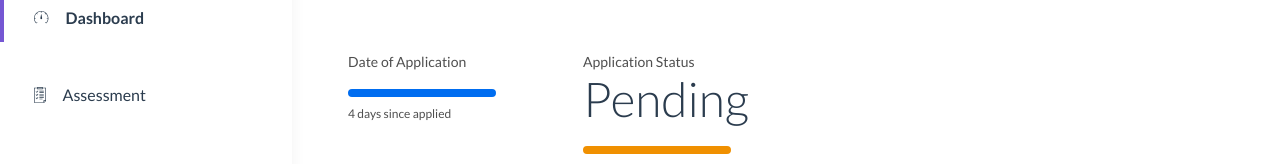
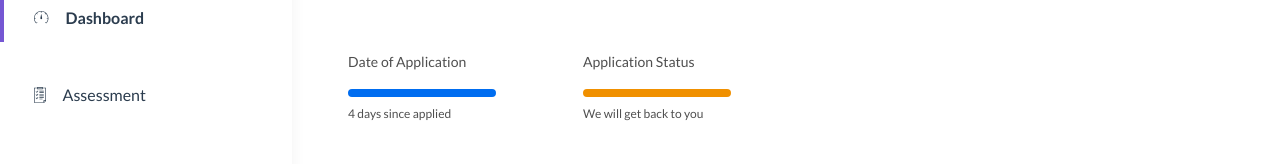
Before and after one commit to DannStormy/enyata-academy-project, a Vue app: page /dashboard in a window 1280 px wide. Shown: the part 200-364 px from the top of the page. Built offline with nearby package versions, Linux system fonts and the light colour scheme; no server answers; sample sign-in values are in the browser's storage.

Commit message:
fixed date applied

```diff
--- a/src/views/user_views/Dashboard.vue
+++ b/src/views/user_views/Dashboard.vue
@@ -11,14 +11,14 @@
         <div class="dofapplication">
           <p class="titles">Date of Application</p>
           <p class="data">
-            <!-- {{ profile.date.split("T")[0].replaceAll("-", ".") }} -->
+            {{ profile?.date?.split("T")[0]?.replaceAll("-", ".") }}
           </p>
           <hr />
           <p class="comments">4 days since applied</p>
         </div>
         <div class="status">
           <p class="titles">Application Status</p>
-          <p class="data">Pending</p>
+          <p v-if="profile.applied" class="data">Pending</p>
           <hr />
           <p class="comments">We will get back to you</p>
         </div>
```
